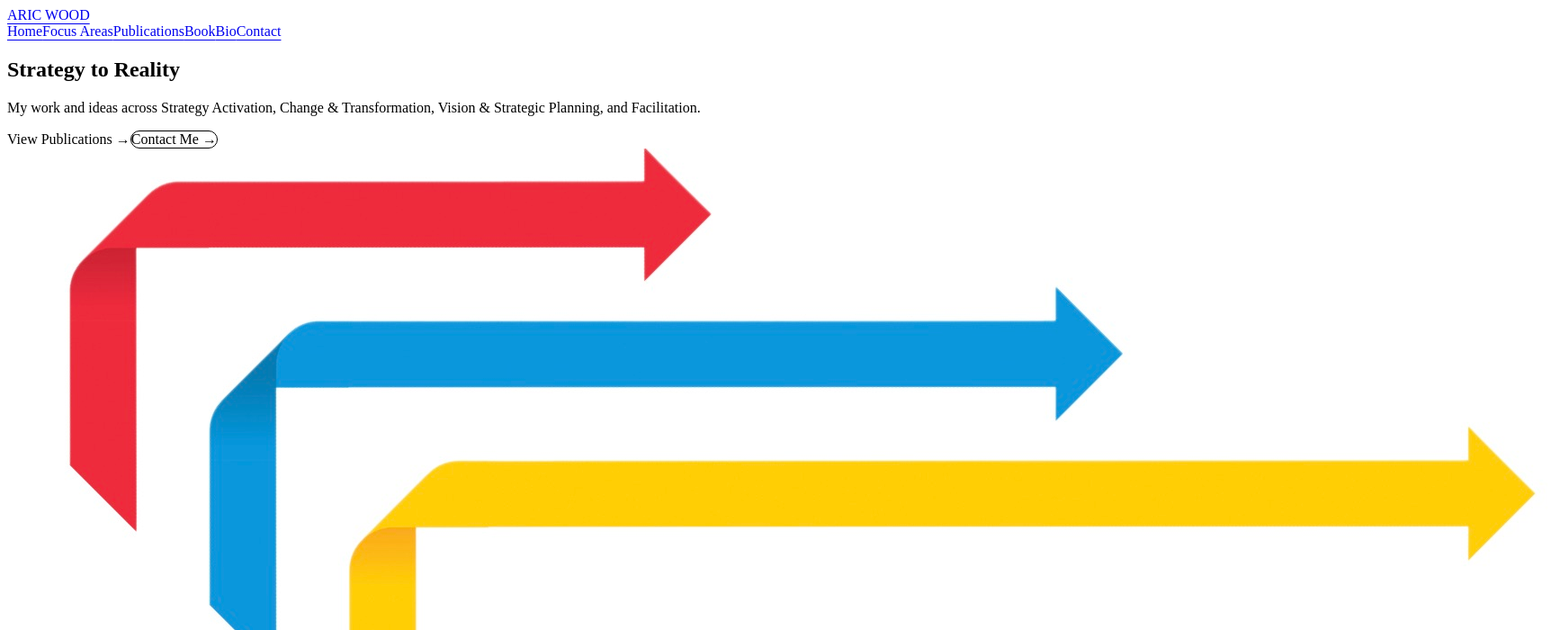
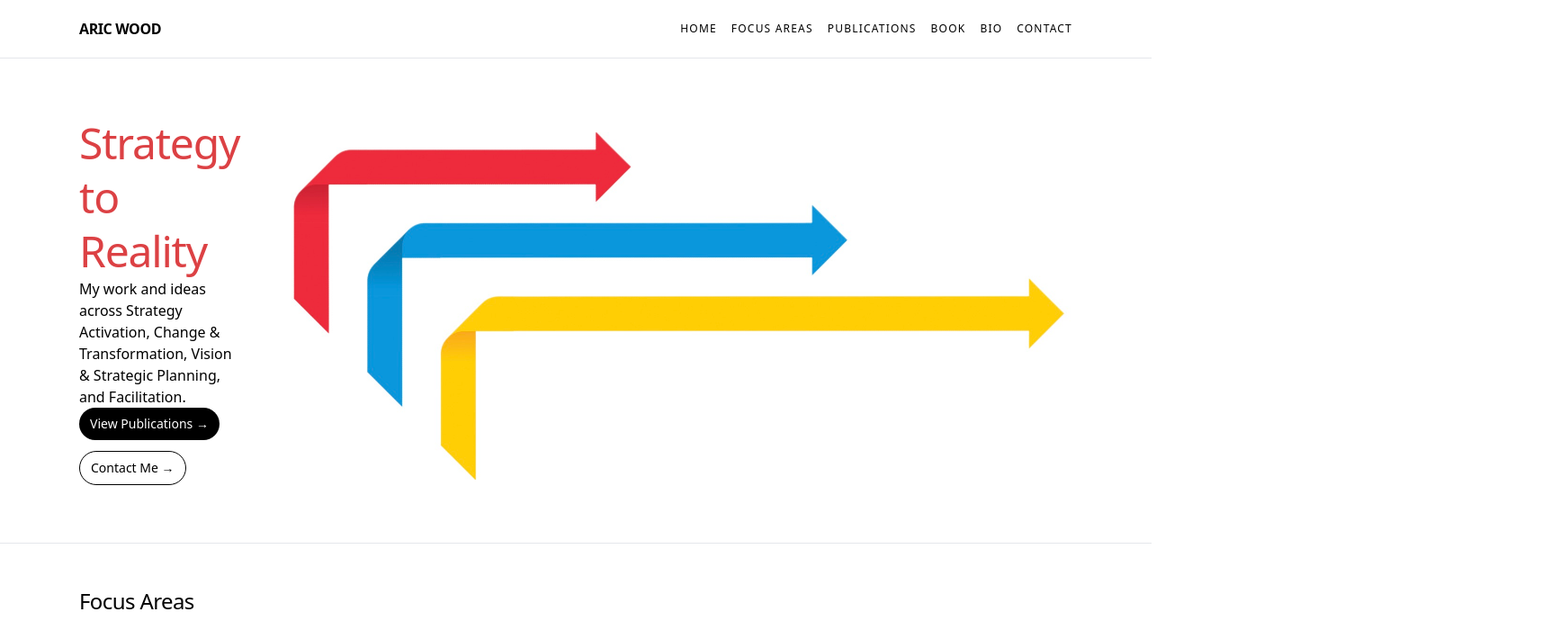
Before and after one commit to polygeist111/aric-wood-portfolio-site, a Next.js app: page / in a window 1280 px wide. Shown: the top 700 px of the page at 90% size, 1724 px wide, since content can reach past the window. Built offline with nearby package versions, Linux system fonts and the light colour scheme; no server answers.

Commit message:
Update globals.css

```diff
--- a/app/styles/globals.css
+++ b/app/styles/globals.css
@@ -1,49 +1,32 @@
-@import "tailwindcss"
+@import "tailwindcss";
 
 /*
 define color themes
 see https://stackoverflow.com/questions/79499818/how-to-use-custom-color-themes-in-tailwindcss-v4
 */
 
-@custom-variant dark (&:where(.dark, .dark *));
-@custom-variant coffee (&:where(.coffee, .coffee *));
-
 @theme {
   --color-transforma-red: #dc4144;
   --color-transforma-blue: #4198d6;
   --color-transforma-yellow: #f8ce47;
-
-  --color-pink: #eb6bd8;
-  --color-tsunami: #77b4ea;
-}
-
-@layer theme {
-  :root, :host {
-    @variant dark {
-      --color-pink: #8e0d7a;
-      --color-tsunami: #0d84ec;
-    }
-    @variant coffee {
-      --color-pink: #a67ca8;
-      --color-tsunami: #b57913;
-    }
-  }
 }
 
 /*
 general ig
 */
 
-html, body { height: 100%; }
-html { scroll-padding-top: 64px; }
+@layer base {
+  html, body { height: 100%; }
+  html { scroll-padding-top: 64px; }
 
-body { @apply bg-white text-black antialiased; }
-h1,h2,h3 { @apply tracking-tight; }
-a { @apply underline-offset-4; }
+  body { @apply bg-white text-black antialiased; }
+  h1,h2,h3 { @apply tracking-tight; }
+  a { @apply underline-offset-4; }
+}
 
-.container { @apply max-w-6xl mx-auto px-6; }
-.btn { @apply inline-flex items-center rounded-full px-3 py-2 text-sm; }
-.btn-outline { @apply border border-black text-black no-underline; }
-.btn-solid { @apply bg-black text-white no-underline; }
-.btn-red { @apply bg-transforma-red text-white no-underline; }
-.card { @apply border border-gray-200 hover:border-black rounded-2xl p-5 transition-all duration-300 ease-in-out hover:scale-105; }
+@utility container { @apply max-w-6xl mx-auto px-6; }
+@utility btn { @apply inline-flex items-center rounded-full px-3 py-2 text-sm; }
+@utility btn-outline { @apply border border-black text-black no-underline; }
+@utility btn-solid { @apply bg-black text-white no-underline; }
+@utility btn-red { @apply bg-transforma-red text-white no-underline; }
+@utility card { @apply border border-gray-200 hover:border-black rounded-2xl p-5 transition-all duration-300 ease-in-out hover:scale-105; }
```
